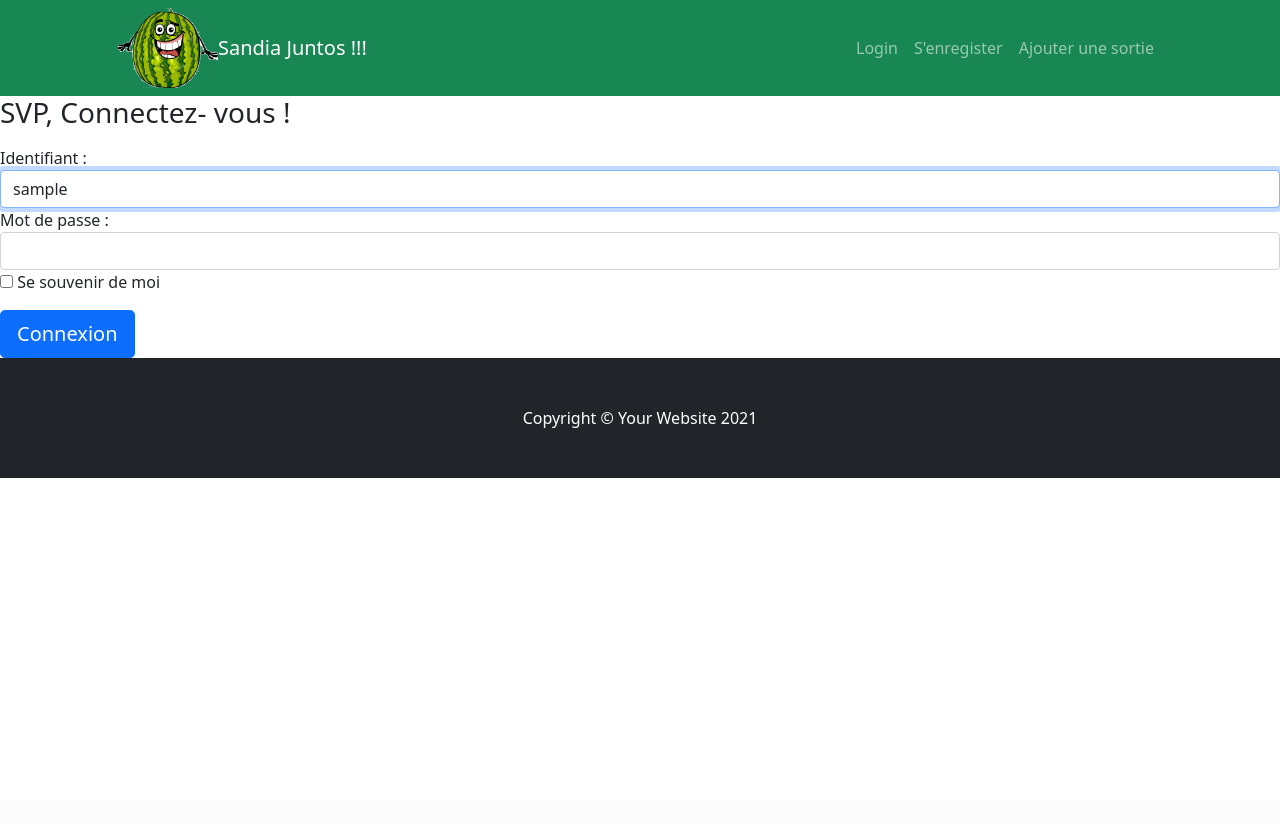
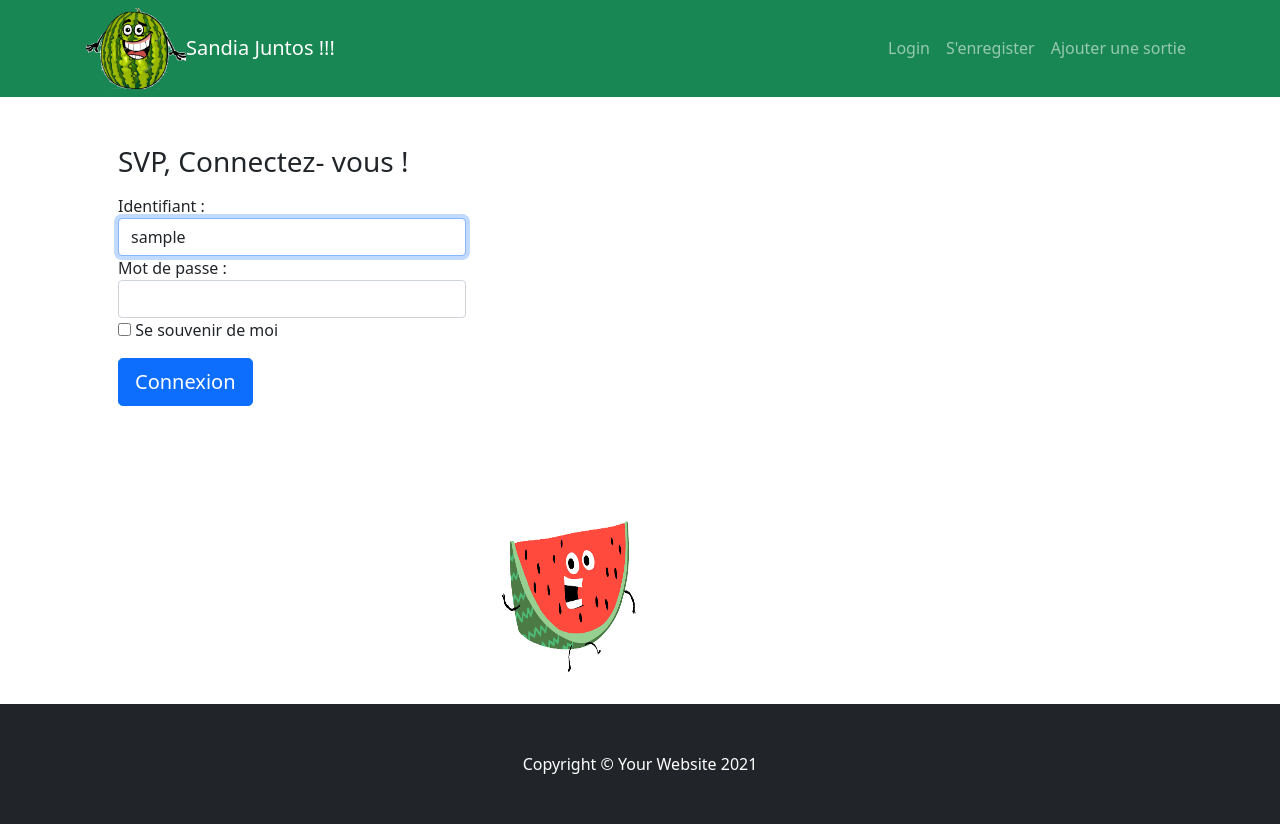
Before and after one commit to SebastienBonneau/RameneTaPasteque, a Symfony app: template templates/security/login.html.twig in a window 1280 px wide. Before the commit the page ends 478 px from the top, so only its background shows below. Run offline with Twig, Linux system fonts and the light colour scheme; the template is opened without the code that fills it: most values are stand-ins (such as "Sample title", 1, 10 or a date in 2020); some libraries are stand-ins or nearby versions.

Commit message:
ah la pasteque qui danse

```diff
--- a/templates/base.html.twig
+++ b/templates/base.html.twig
@@ -9,8 +9,8 @@
     <body>
         <header>
             <nav class="navbar navbar-expand-lg navbar-dark bg-success">
-                <div class="container px-5">
-                    <img style="height: 80px; width: 100px" src="{{ asset('images/papa3.jpg') }}" alt="lapapa1">
+                <div class="container px-3">
+                    <img style="heig80px; width: 100px"ht:  src="{{ asset('images/papa3.jpg') }}" alt="lapapa1">
                     <a class="navbar-brand" href="{{ path('app_login') }}">Sandia Juntos !!!</a>
                     <button class="navbar-toggler" type="button" data-bs-toggle="collapse" data-bs-target="#navbarSupportedContent" aria-controls="navbarSupportedContent" aria-expanded="false" aria-label="Toggle navigation"><span class="navbar-toggler-icon"></span></button>
                     <div class="collapse navbar-collapse" id="navbarSupportedContent">
--- a/templates/security/login.html.twig
+++ b/templates/security/login.html.twig
@@ -13,7 +13,8 @@
             Bienvenue sur le site, petite Pastèque  {{ app.user.pseudo }}, <a href="{{ path('app_logout') }}">Logout</a>
         </div>
     {% endif %}
-
+     <div class="container p-5">
+         <div class="col-4">
             <h1 class="h3 mb-3 font-weight-normal">SVP, Connectez- vous !</h1>
             <label for="inputIdentifiant">Identifiant : </label>
             <input type="text" placeholder="adresse@mail ou pseudo" value="{{ last_username}}" name="identifiant" id="inputIdentifiant" class="form-control"  required autofocus>
@@ -21,23 +22,29 @@
             <input type="password" name="password" id="inputPassword" class="form-control" autocomplete="current-password" required>
 
             <input type="hidden" name="_csrf_token"
-           value="{{ csrf_token('authenticate') }}"
-    >
+                   value="{{ csrf_token('authenticate') }}">
+
 
         {#
             Uncomment this section and add a remember_me option below your firewall to activate remember me functionality.
             See https://symfony.com/doc/current/security/remember_me.html
         #}
+            <div class="mx-auto">
                 <div class="checkbox mb-3">
                     <label>
                         <input type="checkbox" name="_remember_me"> Se souvenir de moi
                     </label>
                 </div>
-
-
+                <div>
                     <button class="btn btn-lg btn-primary" type="submit">
                         Connexion
                     </button>
+                </div>
+            </div>
+         </div>
+     </div>
 </form>
 
+    <div class="container col-4"><img style="width: 250px; height: 250px;" src="{{ asset('images/papa5.gif') }}" alt="lapapa1"></div>
+
 {% endblock %}
```
Also changed, not shown: public/images/papa5.gif (added). Lines whose indentation alone changed are shown as unchanged.
